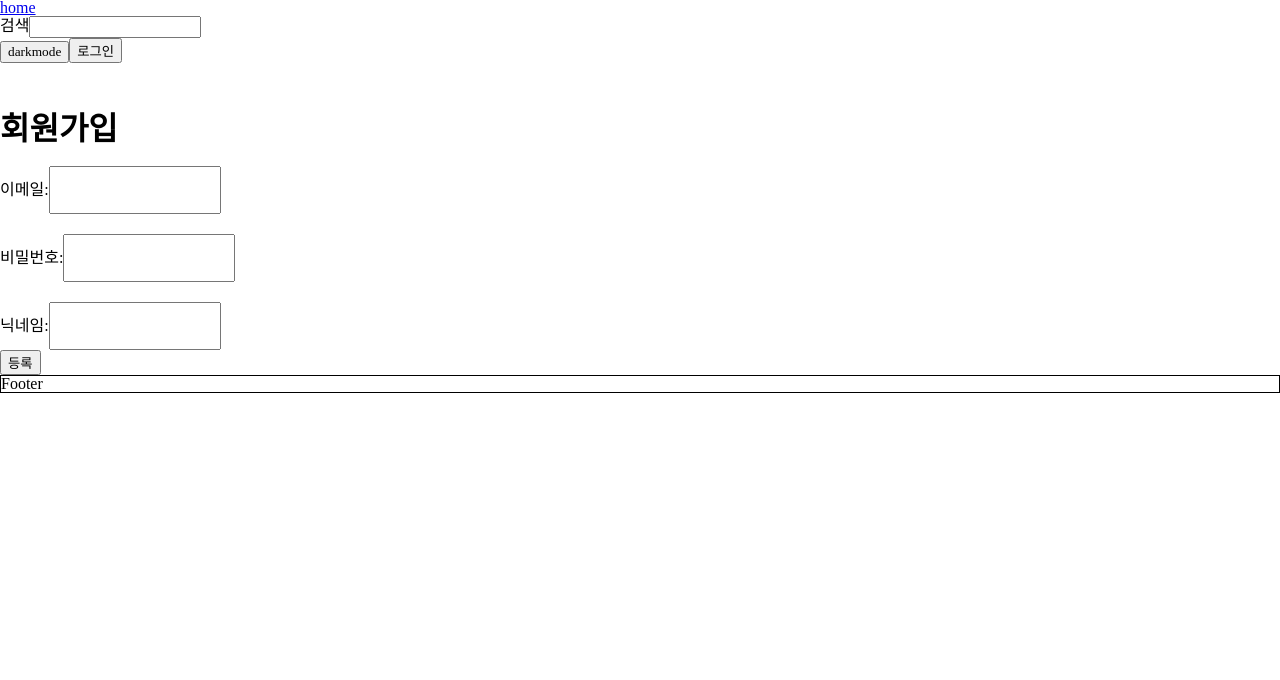
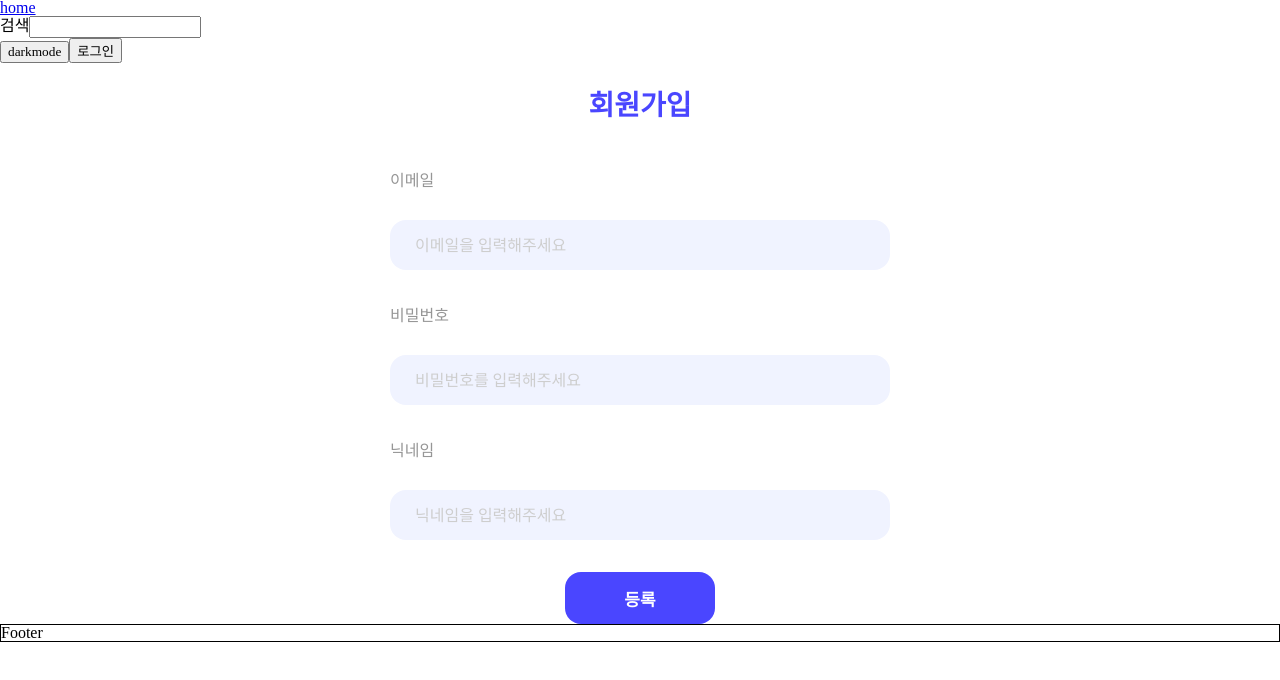
Before and after one commit to yongseung-song/nbc-newsfeed-project, a React (Create React App) app: page /signup in a window 1280 px wide. Shown: the top 680 px of the page. Built offline with nearby package versions, Linux system fonts and the light colour scheme; no server answers.

Commit message:
SignUp design 작업완

```diff
--- a/src/pages/SignIn.style.jsx
+++ b/src/pages/SignIn.style.jsx
@@ -35,7 +35,7 @@ export const IndexBox = styled.input`
 	flex-shrink: 0;
 	border-radius: 16px;
 	border: none;
-	background: #f0f3ff;
+	background: ${colors.inputBoxColor};
 	margin-bottom: 12px;
 	padding: 17px 0 17px 25px;
 	font-size: 18px;
--- a/src/pages/SignUp.jsx
+++ b/src/pages/SignUp.jsx
@@ -70,37 +70,40 @@ function SignUp() {
 
 	return (
 		<St.SignUpBox>
-			<h1>회원가입</h1>
-			<from method="post">
+			<St.SectionTitle>회원가입</St.SectionTitle>
+			<St.SignUpForm method="post">
 				<St.SignUpSection>
-					<p>이메일: </p>
-					<input
+					<p>이메일</p>
+					<St.InputBox
 						type="email"
 						value={accountEmail}
 						onChange={emailChangeHandler}
+						placeholder="이메일을 입력해주세요"
 					/>
 				</St.SignUpSection>
 
 				<St.SignUpSection>
-					<p>비밀번호: </p>
-					<input
+					<p>비밀번호</p>
+					<St.InputBox
 						type="password"
 						value={accountPassword}
 						onChange={passwordChangeHandler}
+						placeholder="비밀번호를 입력해주세요"
 					/>
 				</St.SignUpSection>
 
 				<St.SignUpSection>
-					<p>닉네임: </p>
-					<input
+					<p>닉네임</p>
+					<St.InputBox
 						type="nickName"
 						value={accountNickname}
 						onChange={nicknameChangeHandler}
+						placeholder="닉네임을 입력해주세요"
 					/>
 				</St.SignUpSection>
 
-				<button onClick={accountBtnClickHandler}>등록</button>
-			</from>
+				<St.SignUpBtn onClick={accountBtnClickHandler}>등록</St.SignUpBtn>
+			</St.SignUpForm>
 		</St.SignUpBox>
 	);
 }
--- a/src/pages/SignUp.style.jsx
+++ b/src/pages/SignUp.style.jsx
@@ -3,13 +3,65 @@ import { colors } from "../styles/GlobalColors";
 
 export const SignUpBox = styled.div`
 	margin-top: 50px;
+	width: 100%;
+	margin-top: 20px;
 `;
 
-// export const SignUpIndex = styled.from`
-// 	display: flex;
-// `;
+export const SectionTitle = styled.h1`
+	color: ${colors.mainColor};
+	font-family: Pretendard;
+	font-size: 28px;
+	font-style: normal;
+	font-weight: 600;
+	line-height: normal;
+	margin-bottom: 24px;
+	text-align: center;
+`;
 
 export const SignUpSection = styled.div`
 	display: flex;
+	flex-direction: column;
+	gap: 15px;
+	margin-top: 10px;
+	color: ${colors.smallTitleColor};
+	font-family: Pretendard;
+`;
+
+export const InputBox = styled.input`
+	width: 500px;
+	height: 50px;
+	flex-shrink: 0;
+	border-radius: 16px;
+	border: none;
+	background: ${colors.inputBoxColor};
+	margin-bottom: 12px;
+	padding: 17px 0 17px 25px;
+	font-size: 18px;
+	&::placeholder {
+		/* padding: 17px 0 17px 25px; */
+		font-size: 16px;
+		color: ${colors.indexFontColor};
+	}
+`;
+
+export const SignUpForm = styled.form`
+	display: flex;
+	flex-direction: column;
+	justify-content: center;
+	align-items: center;
+`;
+
+export const SignUpBtn = styled.button`
+	width: 150px;
+	height: 52px;
+	flex-shrink: 0;
+	border-radius: 16px;
+	border: none;
+	background-color: ${colors.mainColor};
+	color: #fff;
+	text-align: center;
+	font-size: 17px;
+	font-weight: 700;
+	cursor: pointer;
 	margin-top: 20px;
 `;
--- a/src/styles/GlobalColors.jsx
+++ b/src/styles/GlobalColors.jsx
@@ -11,6 +11,7 @@ export const colors = {
 	mainColor: "#4A46FF",
 	smallTitleColor: "#969696",
 	indexFontColor: "#CECECE",
+	inputBoxColor: "#f0f3ff",
 };
 
 export default GlobalColors;
```
